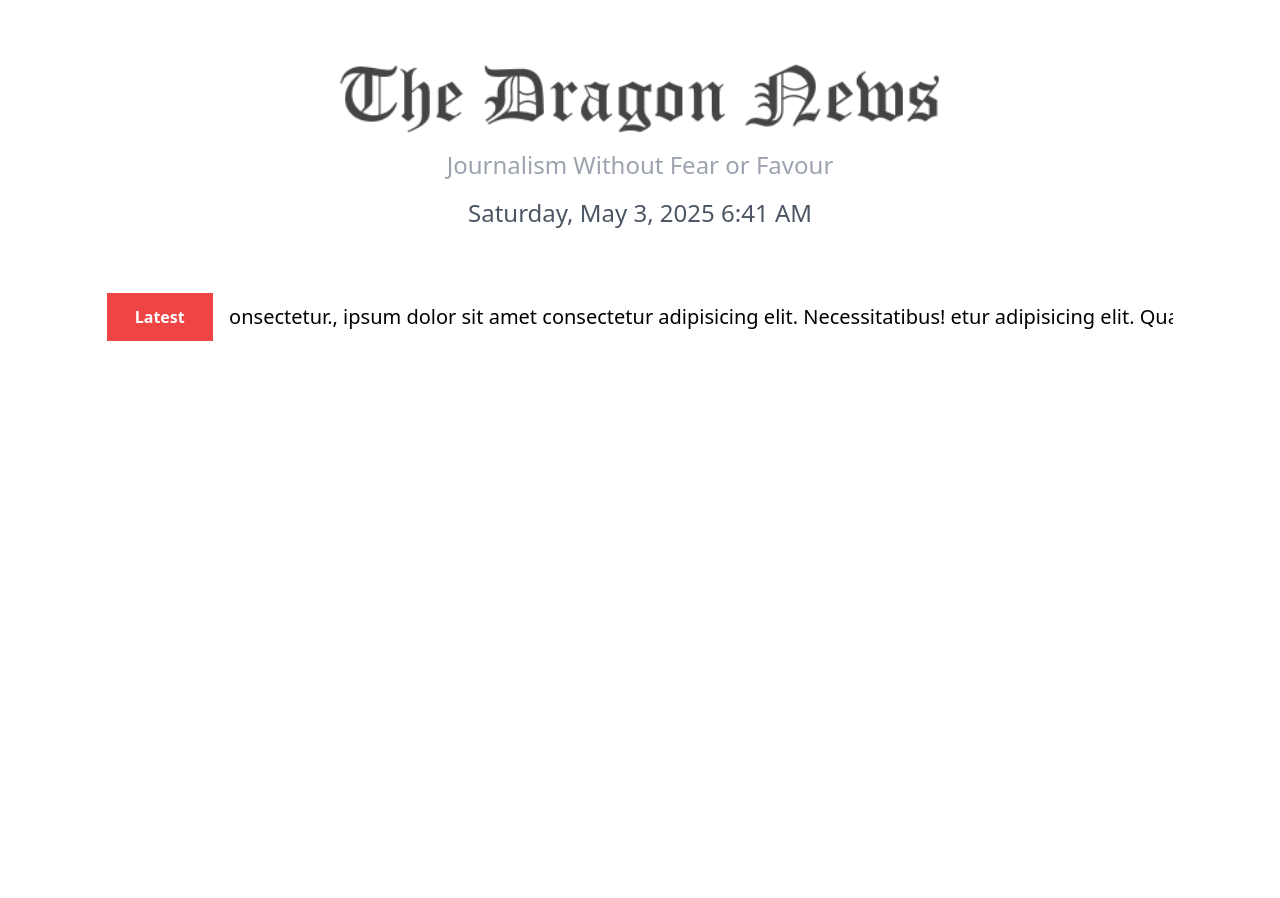
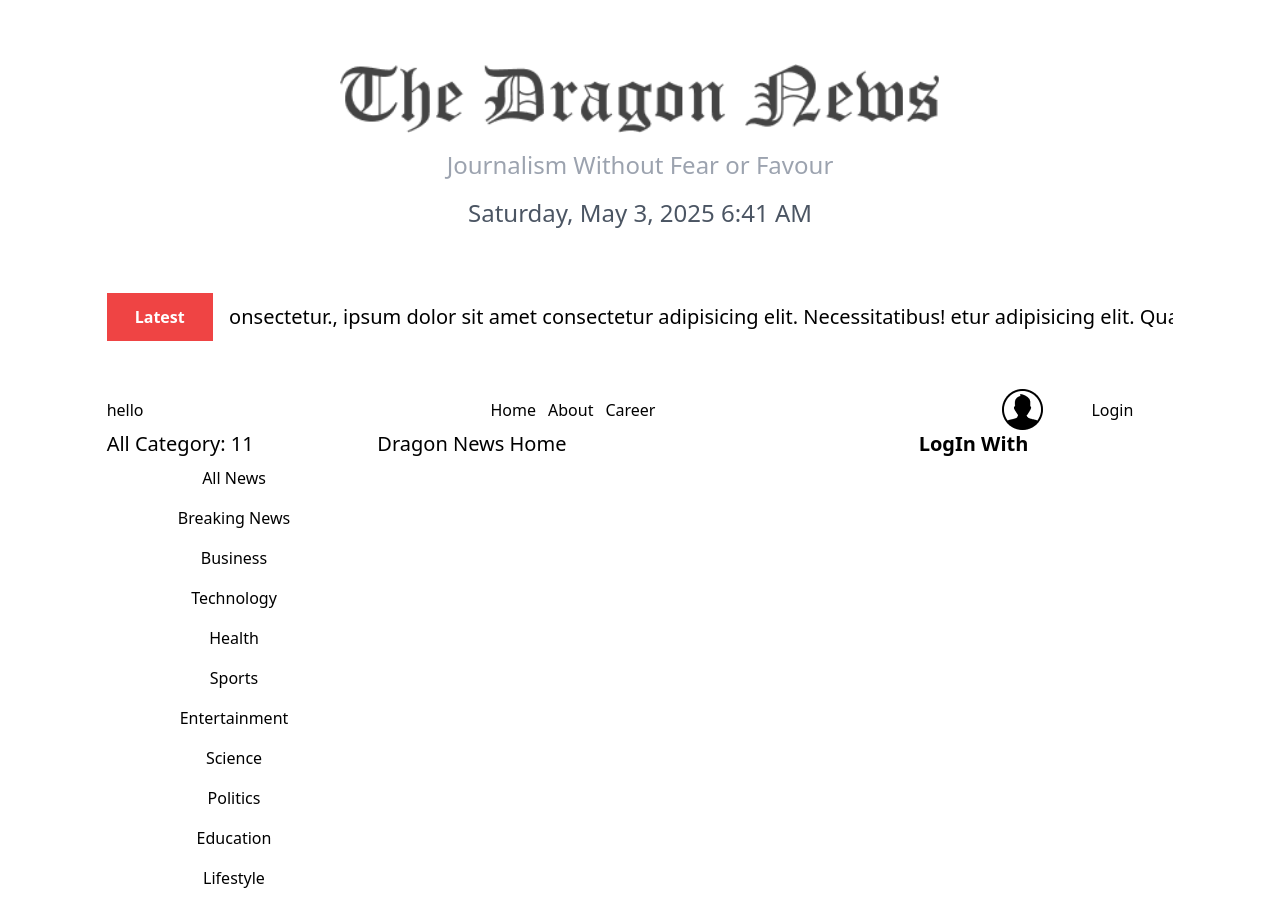
Before and after one commit to mdriyajulislamakash11/Module-52-part-1-2-Dragon-News-Projects, a React (Vite) app: page / in a window 1280 px wide. Before the commit the page ends 800 px from the top, so only its background shows below. Built offline with nearby package versions, Linux system fonts and the light colour scheme.

Commit message:
main section done

```diff
--- /dev/null
+++ b/src/components/DragonNew.jsx
@@ -0,0 +1,44 @@
+import React, { useEffect, useState } from "react";
+import { NavLink } from "react-router-dom";
+
+const DragonNew = () => {
+  const [categories, setCategories] = useState([]);
+
+  useEffect(() => {
+    fetch("../categories.json")
+      .then((res) => res.json())
+      .then((data) => setCategories(data));
+  }, []);
+
+  console.log(categories);
+
+  return (
+    <div className="grid grid-cols-12 gap-4">
+      {/* category button */}
+      <div className="col-span-3">
+        <h2 className="text-xl font-medium">All Category: {categories.length}</h2>
+        {categories.map((category) => (
+          <button className="btn text-center w-full my-2" key={category.id}>
+            {" "}
+            <NavLink>{category.name}</NavLink>
+          </button>
+        ))}
+      </div>
+
+      {/* news */}
+      <div  className="col-span-6 ">
+        <h2 className="text-xl font-medium">Dragon News Home</h2>
+
+
+      </div>
+
+      {/* social */}
+      <div  className="col-span-3">
+      <h2 className="text-xl font-bold">LogIn With</h2>
+
+      </div>
+    </div>
+  );
+};
+
+export default DragonNew;
--- /dev/null
+++ b/src/components/Navber.jsx
@@ -0,0 +1,32 @@
+import React from 'react';
+import { NavLink } from 'react-router-dom';
+import UsePNG from "../assets/user.png"
+
+const Navber = () => {
+    return (
+        <div className='flex justify-between items-center mt-12'>
+            {/* user name */}
+            <div className='bg-base-300'>
+                <h2>hello</h2>
+            </div>
+
+            {/* item */}
+            <div>
+                <ul className='flex space-x-3'>
+                    <li><NavLink to="/">Home</NavLink></li>
+                    <li><NavLink to="/about">About</NavLink></li>
+                    <li><NavLink to="/career">Career</NavLink></li>
+                </ul>
+            </div>
+
+            {/* login or user Photo */}
+            <div className='flex justify-center items-center gap-2'>
+                <img src={UsePNG} alt="" />
+                <button className='btn btn-neutral px-10'>Login</button>
+            </div>
+
+        </div>
+    );
+};
+
+export default Navber;
--- a/src/layouts/Root.jsx
+++ b/src/layouts/Root.jsx
@@ -1,15 +1,23 @@
-import React from 'react';
-import Header from '../pages/Header';
-import HeadLine from '../components/HeadLine';
+import React from "react";
+import Header from "../pages/Header";
+import HeadLine from "../components/HeadLine";
+import Navber from "../components/Navber";
+import DragonNew from "../components/DragonNew";
 
 const Root = () => {
   return (
-        <div className='w-10/12 mx-auto'>
+    <div className="w-10/12 mx-auto">
       {/* Header */}
-            <Header/>
+      <Header />
 
       {/* HeadLine */}
       <HeadLine />
+
+      {/* Navbar */}
+      <Navber />
+
+      {/* Manin News Section */}
+      <DragonNew />
 
     </div>
   );
```
Lines whose indentation alone changed are shown as unchanged.
